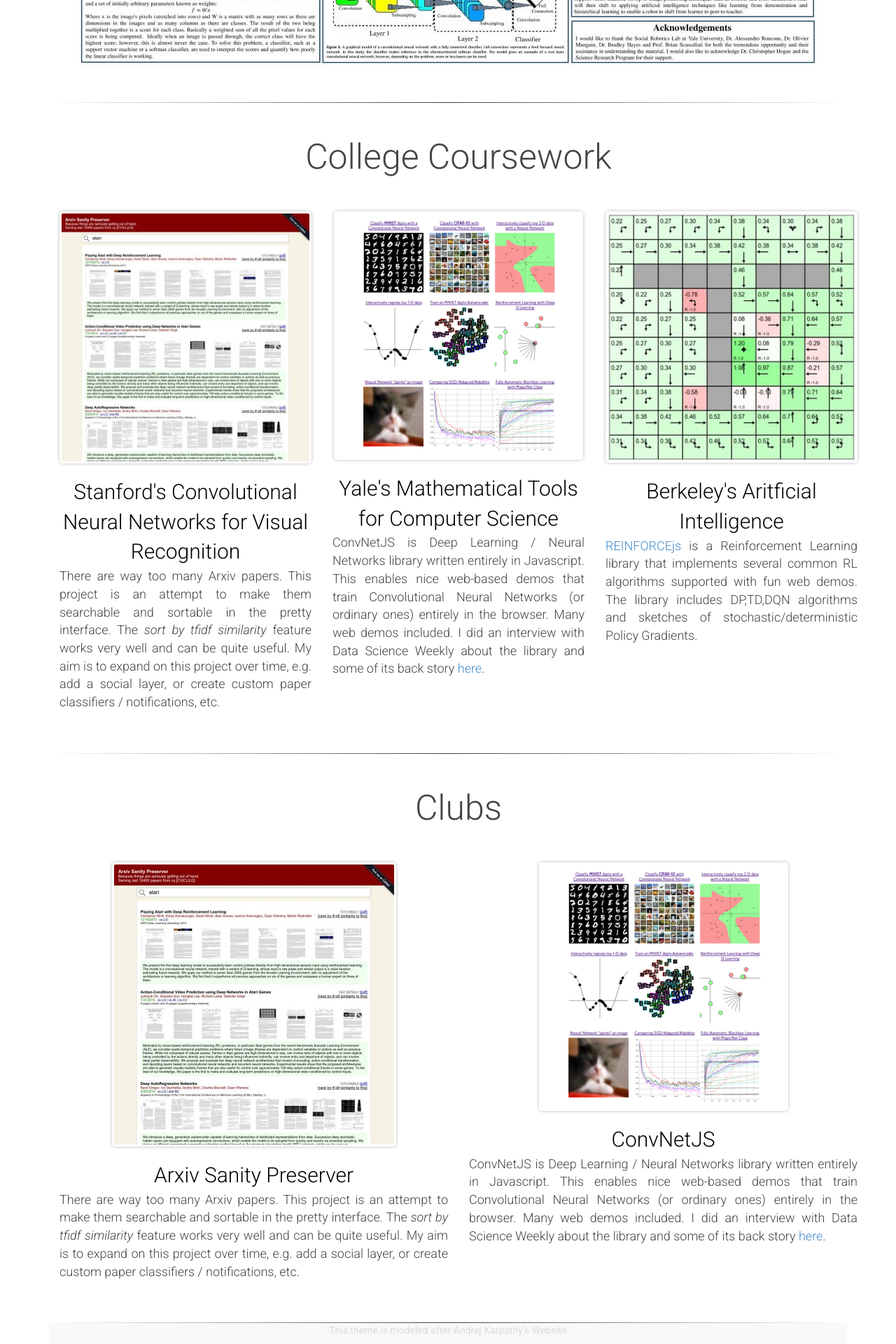
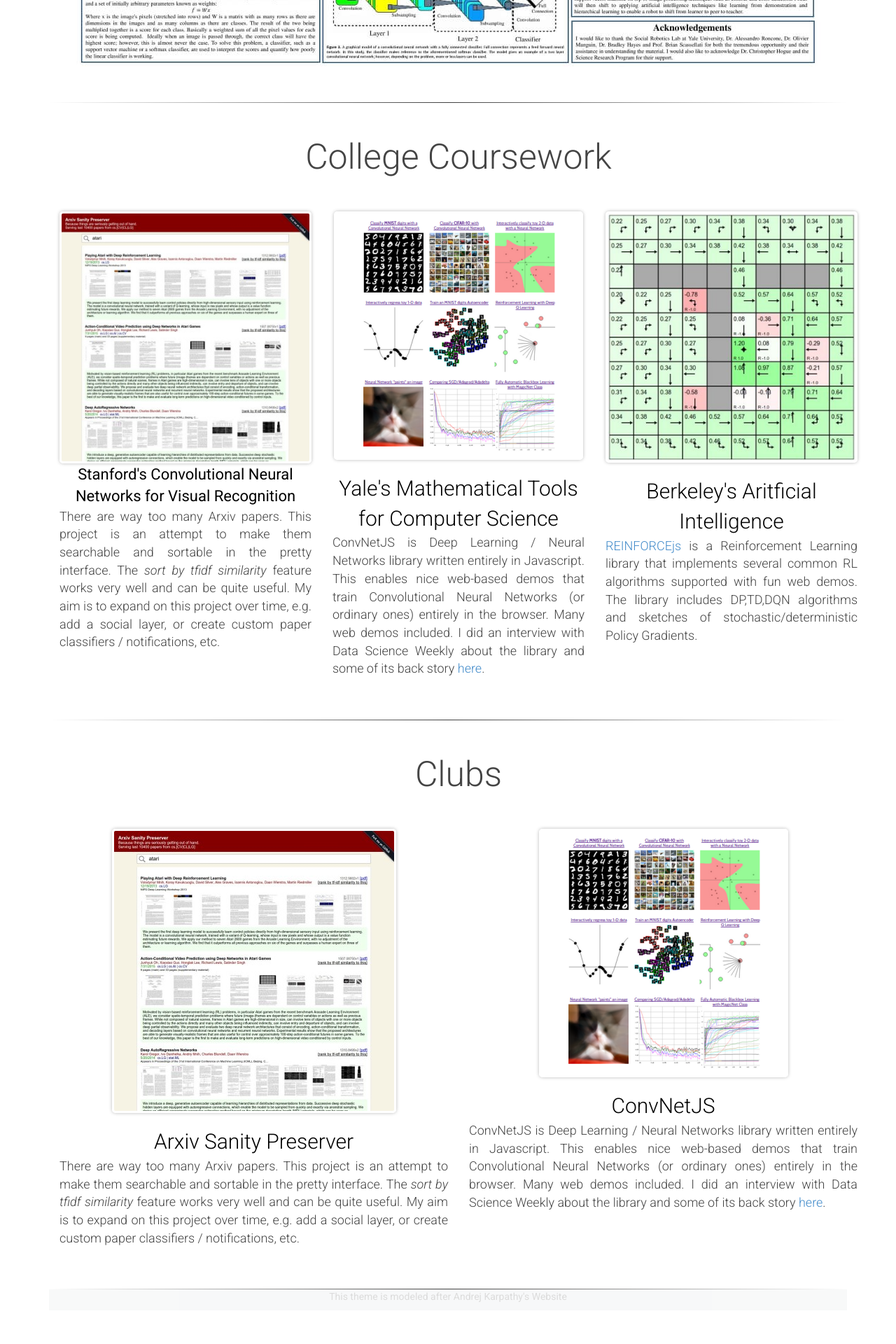
Before and after one commit to georgewildridge/georgewildridgeoriginalwebsite, a Jekyll site: the page built from index.md, in a window 1280 px wide. Shown: the part 4239-6159 px from the top of the page at 70% size. Built offline with Jekyll 4.4.1, drawn with Linux system fonts in a browser that asks for light colours; after the commit the page ends 6111 px from its top, so only the background shows below that.

Commit message:
Course Titles

```diff
--- a/_includes/college-coursework.html
+++ b/_includes/college-coursework.html
@@ -8,7 +8,7 @@
         <a href="http://www.arxiv-sanity.com/">
           <img src="/img/sanity.jpeg" class="imgb">
         </a>
-        <div class="ppt">Stanford's Convolutional Neural Networks for Visual Recognition</div>
+        <div class="pubt">Stanford's Convolutional Neural Networks for Visual Recognition</div>
         <div class="ppd">
         There are way too many Arxiv papers. This project is an attempt to make them searchable and sortable in the pretty interface. The <i>sort by tfidf similarity</i> feature works very well and can be quite useful. My aim is to expand on this project over time, e.g. add a social layer, or create custom paper classifiers / notifications, etc.
         </div>
```
